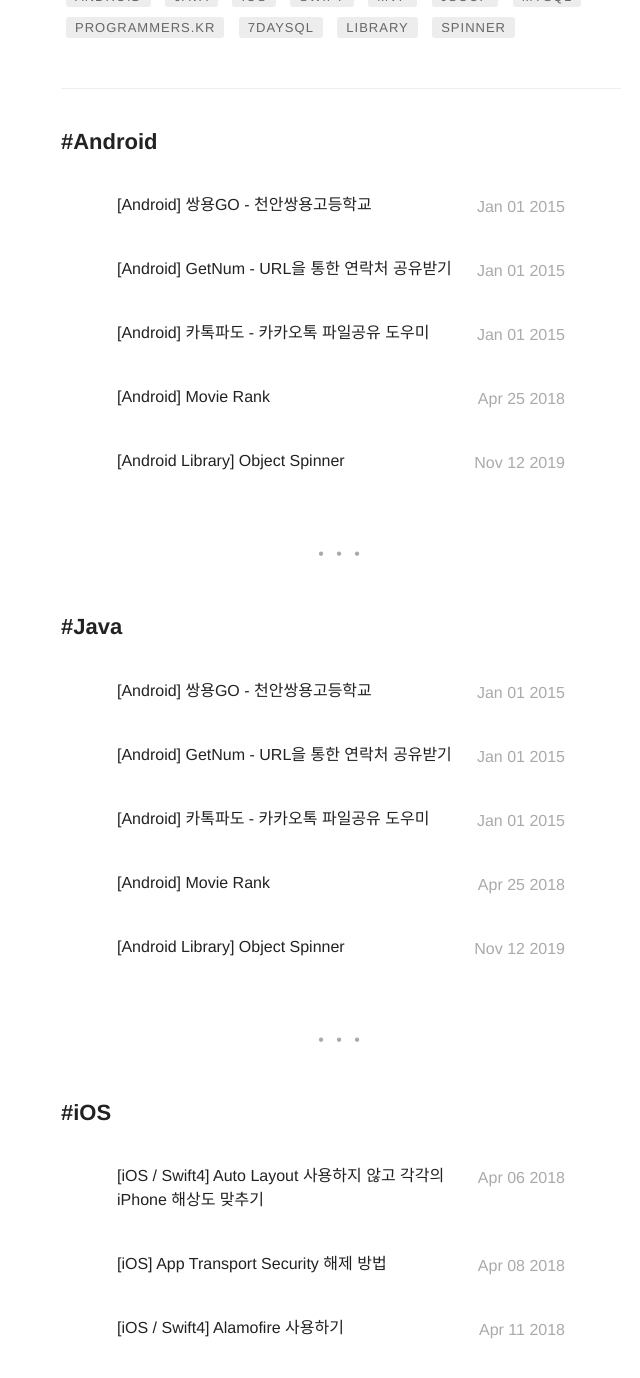
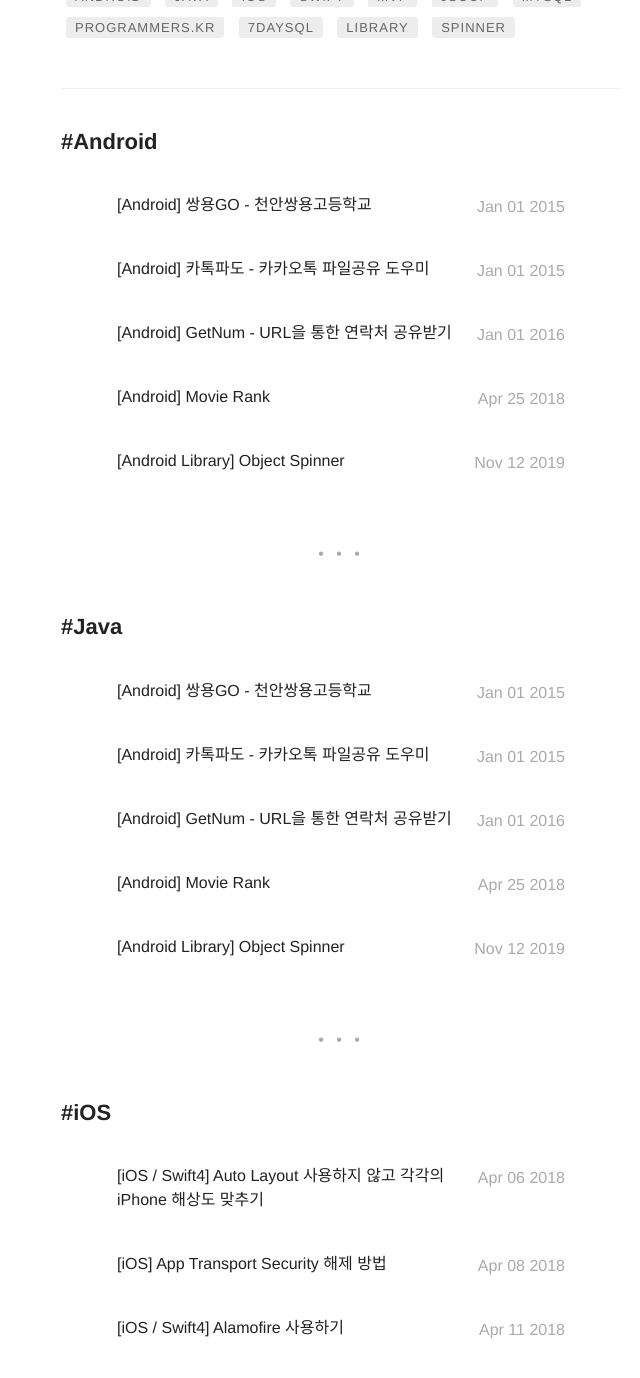
Before and after one commit to ry4nkim/ry4nkim.github.io, a Jekyll site: the page built from tags.html, in a window 1280 px wide and 1400 px high, scrolled down 613 px. Shown: the top 1378 px of the window, without its empty margins (299-939 px from the left). Built offline with Jekyll 4.4.1, drawn with Linux system fonts in a browser that asks for light colours.

Commit message:
211121. ry4nkim. Update Post

```diff
--- a/_posts/2015-01-01-android-getnum.markdown
+++ b/_posts/2016-01-01-android-getnum.markdown
@@ -1,7 +1,7 @@
 ---
 title: "[Android] GetNum - URL을 통한 연락처 공유받기"
 layout: post
-date: '2015-01-01 00:00:01'
+date: '2016-01-01 00:00:00'
 tag:
 - Android
 - Java
@@ -21,9 +21,9 @@ author: ry4nkim
   <img src="https://img.shields.io/badge/Java-d33830?style=flat-square&logo=Java&logoColor=white"/>&nbsp;
   <img src="https://img.shields.io/badge/PHP-7378aa?style=flat-square&logo=php&logoColor=white"/>&nbsp;
   <img src="https://img.shields.io/badge/MySQL-2d6e8e?style=flat-square&logo=MySQL&logoColor=white"/>&nbsp;
-  <img src="https://img.shields.io/badge/JavaScript-ecd74d?style=flat-square&logo=JavaScript&logoColor=black"/>&nbsp;
   <img src="https://img.shields.io/badge/HTML-E34F26?style=flat-square&logo=HTML5&logoColor=white"/>&nbsp;
   <img src="https://img.shields.io/badge/CSS-1572B6?style=flat-square&logo=CSS3&logoColor=white"/>&nbsp;
+  <img src="https://img.shields.io/badge/JavaScript-ecd74d?style=flat-square&logo=JavaScript&logoColor=black"/>&nbsp;
 </p>
 
 ### Description:
```
